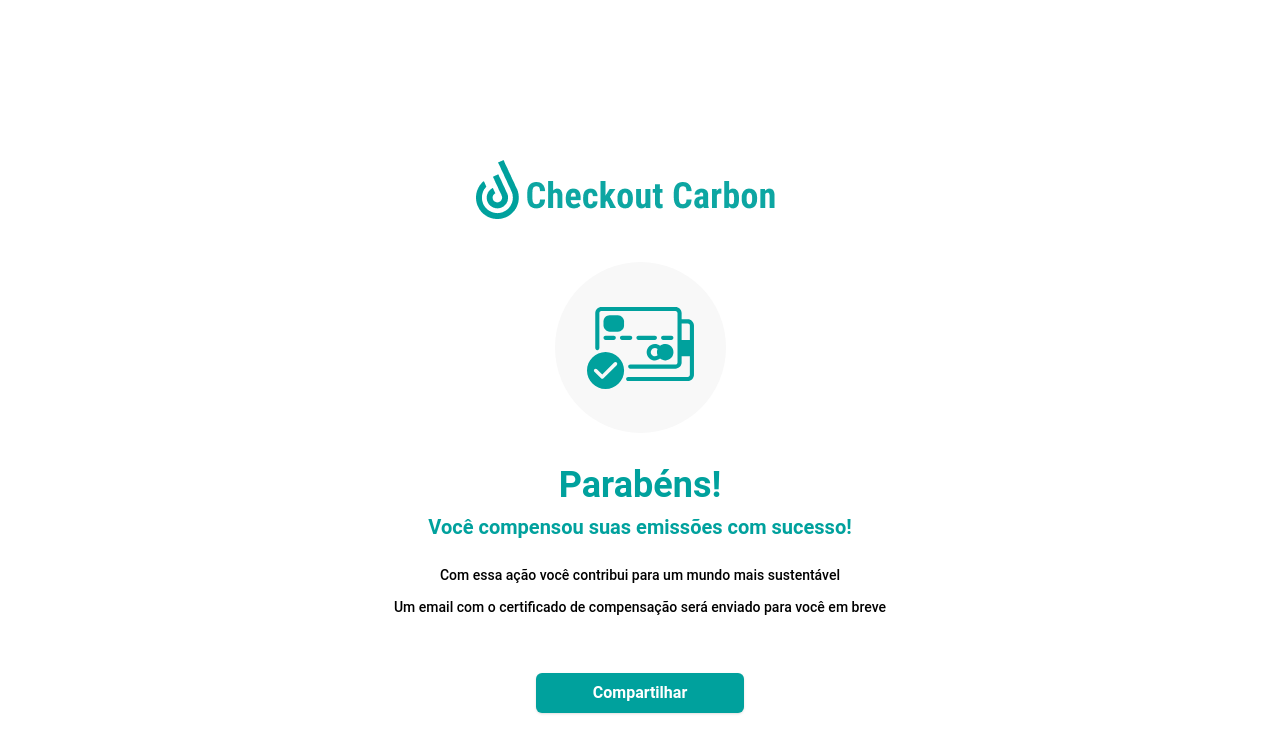
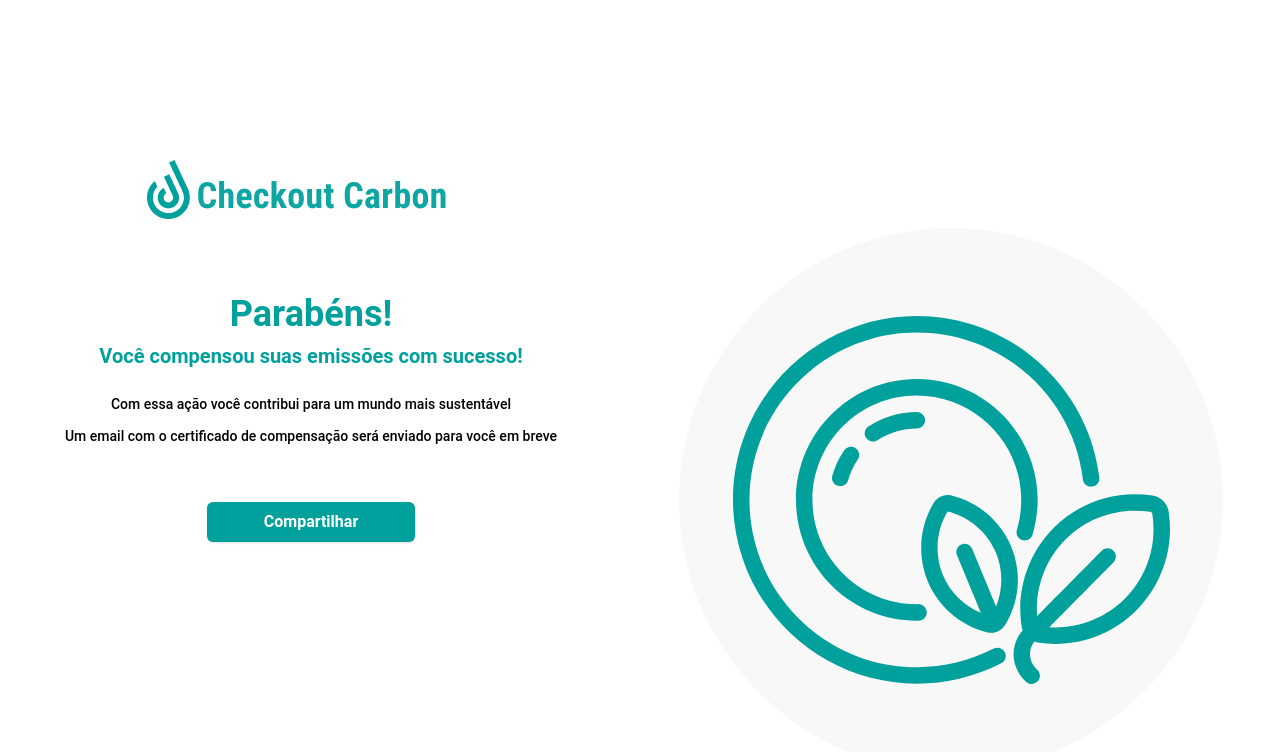
Before and after one commit to SallesCosta/checkout-carbon, a Next.js app: page /success in a window 1280 px wide. Shown: the top 752 px of the page. Built offline with nearby package versions, Linux system fonts and the light colour scheme.

Commit message:
feat(pages): add responsive layout for fail and success pages

```diff
--- a/src/app/fail/page.tsx
+++ b/src/app/fail/page.tsx
@@ -13,39 +13,40 @@ export default async function Success() {
       as="main"
       className="relative min-h-[100dvh] overflow-y-auto bg-white md:flex md:flex-row md:justify-between"
     >
-      <div className="mx-auto flex h-[1000px] flex-col items-center px-8 md:w-[572px] md:px-0">
-        <div className="flex w-full items-center justify-center pb-10 pt-12 lg:pt-40">
+      <div className="mx-auto flex h-[1000px] flex-col items-center px-8 md:w-[463px] md:w-[572px] md:items-start md:px-0 md:pl-4">
+        <div className="flex w-full items-center justify-center pb-10 pt-12 md:w-auto md:pb-[170px] md:pt-[141px] lg:pl-0 lg:pt-40">
           <CustomImage
             src={LogoHeader}
             alt="logo header"
             width={329}
             height={62}
           />
-          {/* <CustomIcon icon={Success} /> */}
         </div>
-        <div className="flex h-[171px] w-[171px] items-center justify-center rounded-full bg-gray100 p-8">
+        <div className="flex h-[171px] w-[171px] items-center justify-center rounded-full bg-gray100 p-8 md:hidden">
           <FailIcon />
         </div>
         <Title
           text="Desculpe"
-          className="mt-8 w-full text-center text-4xl text-destructive"
+          className="mt-8 w-full text-center text-4xl text-destructive md:text-start"
         />
         <Title
           text="Ocorreu um erro inesperado"
           as="h2"
-          className="mt-2 w-full text-center text-xl text-destructive"
+          className="mt-2 w-full text-center text-xl text-destructive md:text-start"
         />
-        <div className="mt-10 px-6">
+        <div className="mt-10 px-6 md:px-0">
           <p className="text-sm">Verifique as informações do seu cartão</p>
           <p className="mt-3 text-sm">
             Se o problema persiste, contate-se com o seu banco
           </p>
         </div>
-        <Button className="mt-20 w-full">Tentar novamente</Button>
+        <Button className="mt-20 w-full md:w-[285px]">Tentar novamente</Button>
       </div>
-
-      {/* <CheckoutForm /> */}
-      {/* <Summary /> */}
+      <div className="mx-auto hidden h-[1000px] items-center justify-center px-8 sm:flex">
+        <div className="items-center justify-center rounded-full bg-gray100 p-8 sm:flex md:h-[350px] md:w-[350px] lg:h-[544px] lg:w-[544px]">
+          <FailIcon />
+        </div>
+      </div>
     </Stack>
   )
 }
--- a/src/app/success/page.tsx
+++ b/src/app/success/page.tsx
@@ -5,7 +5,7 @@ import { Button } from '@/components/ui/button'
 import { CustomImage } from '@/components/CustomImage/CustomImage'
 import LogoHeader from '@/assets/logo-header.png'
 import { Title } from '@/components/Typography/Typography'
-import { SuccessIcon } from '@/components/CustomIcon/Icon'
+import { EcoIcon, SuccessIcon } from '@/components/CustomIcon/Icon'
 
 export default async function Success() {
   return (
@@ -23,7 +23,7 @@ export default async function Success() {
           />
           {/* <CustomIcon icon={Success} /> */}
         </div>
-        <div className="flex h-[171px] w-[171px] items-center justify-center rounded-full bg-gray100 p-8">
+        <div className="flex h-[171px] w-[171px] items-center justify-center rounded-full bg-gray100 p-8 md:hidden">
           <SuccessIcon />
         </div>
         <Title
@@ -44,9 +44,11 @@ export default async function Success() {
         </p>
         <Button className="mt-14 w-full">Compartilhar</Button>
       </div>
-
-      {/* <CheckoutForm /> */}
-      {/* <Summary /> */}
+      <div className="mx-auto hidden h-[1000px] items-center justify-center px-8 sm:flex">
+        <div className="items-center justify-center rounded-full bg-gray100 p-8 sm:flex md:h-[350px] md:w-[350px] lg:h-[544px] lg:w-[544px]">
+          <EcoIcon />
+        </div>
+      </div>
     </Stack>
   )
 }
--- a/src/components/CheckoutForm/CheckoutForm.tsx
+++ b/src/components/CheckoutForm/CheckoutForm.tsx
@@ -24,8 +24,8 @@ import { masks } from '@/helpers/Mask'
 
 const monthValidationSchema = z.string().refine((value) => {
   const month = Number(value)
-  return month > 0 && month <= 31
-}, 'Maximo 31')
+  return month > 0 && month <= 12
+}, 'Maximo 12')
 
 const minYear = new Date().getFullYear().toString().slice(-2)
 
@@ -39,16 +39,16 @@ const formSchema = z.object({
   name: z.string().min(2, 'Nome deve ter pelo menos 2 caracteres'),
   phone: z.string().refine((value) => /^\(\d{2}\) \d{4,5}-\d{4}$/.test(value), {
     message:
-      'Phone number must be in the format (XX) XXXX-XXXX or (XX) XXXXX-XXXX.',
+      'O número de telefone deve estar no formato (XX) XXXX-XXXX ou (XX) XXXXX-XXXX.',
   }),
   cpf: z
     .string()
-    .min(11, 'CPF inválido')
+    .min(11, 'Mínimo 11 caractéres')
     .transform((value) => masks.cpf(value)),
   email: z
     .string()
-    .min(1, { message: 'This field has to be filled.' })
-    .email('This is not a valid email.'),
+    .min(1, { message: 'Formato inválido.' })
+    .email('Formato inválido.'),
   cardNumber: z
     .string()
     .min(16, 'Número de cartão inválido')
--- a/src/components/CustomIcon/Icon.tsx
+++ b/src/components/CustomIcon/Icon.tsx
@@ -102,6 +102,7 @@ export const FailIcon = () => {
       viewBox="0 0 95 73"
       fill="none"
       xmlns="http://www.w3.org/2000/svg"
+      className="md:h-[60%] md:w-[60%]"
     >
       <path
         d="M89.1813 10.8835H83.7427V5.46177C83.7386 4.02485 83.164 2.64845 82.1451 1.63267C81.1261 0.616892 79.7454 0.0440666 78.304 0.0400391H13.0402C11.5988 0.0440731 10.2181 0.616913 9.19916 1.63267C8.18022 2.64845 7.6056 4.02485 7.60156 5.46177V36.185C7.60156 37.183 8.41332 37.9923 9.41445 37.9923C10.4156 37.9923 11.2273 37.183 11.2273 36.185V5.46177C11.2273 4.46375 12.0391 3.65452 13.0402 3.65452H78.3041C78.7848 3.65452 79.2461 3.84493 79.586 4.18378C79.9259 4.52264 80.1169 4.98253 80.1169 5.46177V48.8358C80.1169 49.315 79.9259 49.7749 79.586 50.1138C79.2461 50.4526 78.7848 50.643 78.3041 50.643H38.4206C37.4195 50.643 36.6077 51.4523 36.6077 52.4503C36.6077 53.4483 37.4195 54.2575 38.4206 54.2575H78.3041C79.7455 54.2535 81.1262 53.6806 82.1451 52.6649C83.164 51.6491 83.7387 50.2727 83.7427 48.8358V43.414H90.9942V59.6793C90.9942 60.1585 90.8032 60.6184 90.4633 60.9573C90.1234 61.2961 89.6621 61.4865 89.1814 61.4865H36.6077C35.6066 61.4865 34.7948 62.2958 34.7948 63.2938C34.7948 64.2918 35.6066 65.101 36.6077 65.101H89.1814C90.6227 65.097 92.0034 64.5242 93.0224 63.5084C94.0413 62.4926 94.6159 61.1162 94.62 59.6793V16.3053C94.6159 14.8684 94.0413 13.492 93.0224 12.4762C92.0034 11.4604 90.6227 10.8876 89.1814 10.8836L89.1813 10.8835ZM90.9942 28.956H83.7427V14.498H89.1813C89.6621 14.498 90.1234 14.6884 90.4633 15.0273C90.8032 15.3661 90.9942 15.826 90.9942 16.3053V28.956Z"
@@ -138,3 +139,40 @@ export const FailIcon = () => {
     </svg>
   )
 }
+
+export const EcoIcon = () => {
+  return (
+    <svg
+      width="437"
+      height="368"
+      viewBox="0 0 437 368"
+      fill="none"
+      xmlns="http://www.w3.org/2000/svg"
+    >
+      <path
+        d="M0 183.853C0 285.223 82.4741 367.688 183.844 367.688C213.035 367.688 242.226 360.612 268.278 347.241C272.321 345.157 273.917 340.2 271.842 336.156C269.759 332.113 264.802 330.517 260.758 332.592C237.03 344.775 210.428 351.213 183.844 351.213C91.563 351.213 16.4664 276.134 16.4664 183.835C16.4664 91.5364 91.5541 16.4576 183.844 16.4576C268.393 16.4576 339.81 79.6365 349.963 163.414C350.513 167.927 354.618 171.155 359.123 170.597C363.636 170.047 366.846 165.959 366.305 161.446C355.15 69.4038 276.702 0 183.835 0C82.4741 0.00886722 0 82.4829 0 183.844V183.853Z"
+        fill="#00A19D"
+      />
+      <path
+        d="M291.732 224.456C295.589 224.456 298.825 221.796 299.721 218.214C299.721 218.214 304.749 201.047 304.678 183.853C304.447 117.216 250.472 63.0017 183.835 63.0017C117.198 63.0017 63.0015 117.216 63.0015 183.853C63.0015 250.49 117.207 304.696 183.844 304.696C184.944 304.696 186.052 304.66 187.143 304.483C191.629 303.756 194.352 299.526 193.616 295.03C192.889 290.552 188.331 287.449 183.835 288.238C126.287 288.238 79.459 241.419 79.459 183.862C79.459 126.305 126.278 79.477 183.835 79.477C241.392 79.477 288.211 126.305 288.211 183.862C288.211 193.979 286.81 203.822 284.052 213.133C283.716 214.17 283.485 215.367 283.485 216.236C283.485 220.767 287.174 224.456 291.723 224.456H291.732Z"
+        fill="#00A19D"
+      />
+      <path
+        d="M111.204 134.312C105.902 142.088 101.894 150.592 99.3133 159.628C98.063 163.999 100.599 168.557 104.971 169.798C105.724 170.02 106.487 170.118 107.241 170.118C110.823 170.118 114.122 167.759 115.15 164.15C117.243 156.817 120.488 149.9 124.798 143.596C127.36 139.845 126.403 134.72 122.643 132.157C118.892 129.577 113.767 130.552 111.204 134.312Z"
+        fill="#00A19D"
+      />
+      <path
+        d="M135.411 110.45C131.616 112.959 130.57 118.076 133.088 121.853C134.667 124.247 137.291 125.551 139.969 125.551C141.521 125.551 143.099 125.116 144.5 124.185C156.178 116.471 169.79 112.383 183.862 112.383C188.411 112.383 192.1 108.694 192.1 104.145C192.1 99.5966 188.42 95.9078 183.862 95.9078C166.544 95.9078 149.794 100.936 135.42 110.432L135.411 110.45Z"
+        fill="#00A19D"
+      />
+      <path
+        d="M216.901 296.476C227.507 306.008 240.355 313.004 254.525 316.418C255.758 316.719 257.026 316.764 258.294 316.87C264.847 317.438 270.424 311.975 272.171 309.111C286.571 285.498 288.85 256.174 278.263 230.654C267.684 205.134 245.312 186.025 218.427 179.543C211.741 177.912 204.363 180.989 200.781 186.85C186.389 210.463 184.323 239.708 194.689 265.307C202.111 283.645 216.316 296.041 216.901 296.476ZM214.56 195.549C236.347 200.807 254.472 216.28 263.055 236.95C270.202 254.17 270.007 273.492 263.046 290.543L239.096 232.827C237.358 228.624 232.534 226.628 228.34 228.375C224.137 230.113 222.151 234.928 223.889 239.122L247.83 296.839C230.841 289.736 217.034 276.223 209.887 259.003C201.313 238.333 203.157 214.56 214.552 195.54L214.56 195.549Z"
+        fill="#00A19D"
+      />
+      <path
+        d="M298.648 367.91C300.945 367.91 303.241 366.943 304.864 365.081C307.844 361.641 307.48 356.445 304.048 353.456C299.73 349.714 297.256 344.527 297.052 338.843C296.875 333.966 298.418 329.346 301.406 325.604L301.433 325.569C302.452 325.915 303.41 326.402 304.492 326.571C310.362 327.493 316.365 327.954 322.324 327.954C352.96 327.954 381.761 316.028 403.414 294.365C429.236 268.535 441.277 231.55 435.62 195.434C434.352 187.364 427.835 180.838 419.748 179.57C413.86 178.648 407.857 178.187 401.907 178.187C371.288 178.187 342.497 190.104 320.825 211.767C295.004 237.597 282.962 274.582 288.619 310.699C288.814 311.922 289.338 313.013 289.754 314.148C283.68 321.118 280.284 330.136 280.603 339.42C280.958 349.555 285.578 359.211 293.257 365.879C294.818 367.236 296.742 367.901 298.657 367.901L298.648 367.91ZM332.459 223.427C351.009 204.886 375.678 194.671 401.898 194.671C407.006 194.671 412.158 195.07 417.194 195.859C418.24 196.019 419.189 196.959 419.349 198.005C424.199 228.943 413.887 260.625 391.772 282.74C371.847 302.665 344.261 312.871 316.427 311.222C319.052 308.508 380.431 246.411 380.431 246.411C383.641 243.184 383.632 237.97 380.422 234.76C377.203 231.559 371.989 231.559 368.788 234.769C368.788 234.769 306.877 297.469 304.137 300.271C302.027 271.905 312.224 243.662 332.468 223.419L332.459 223.427Z"
+        fill="#00A19D"
+      />
+    </svg>
+  )
+}
```
